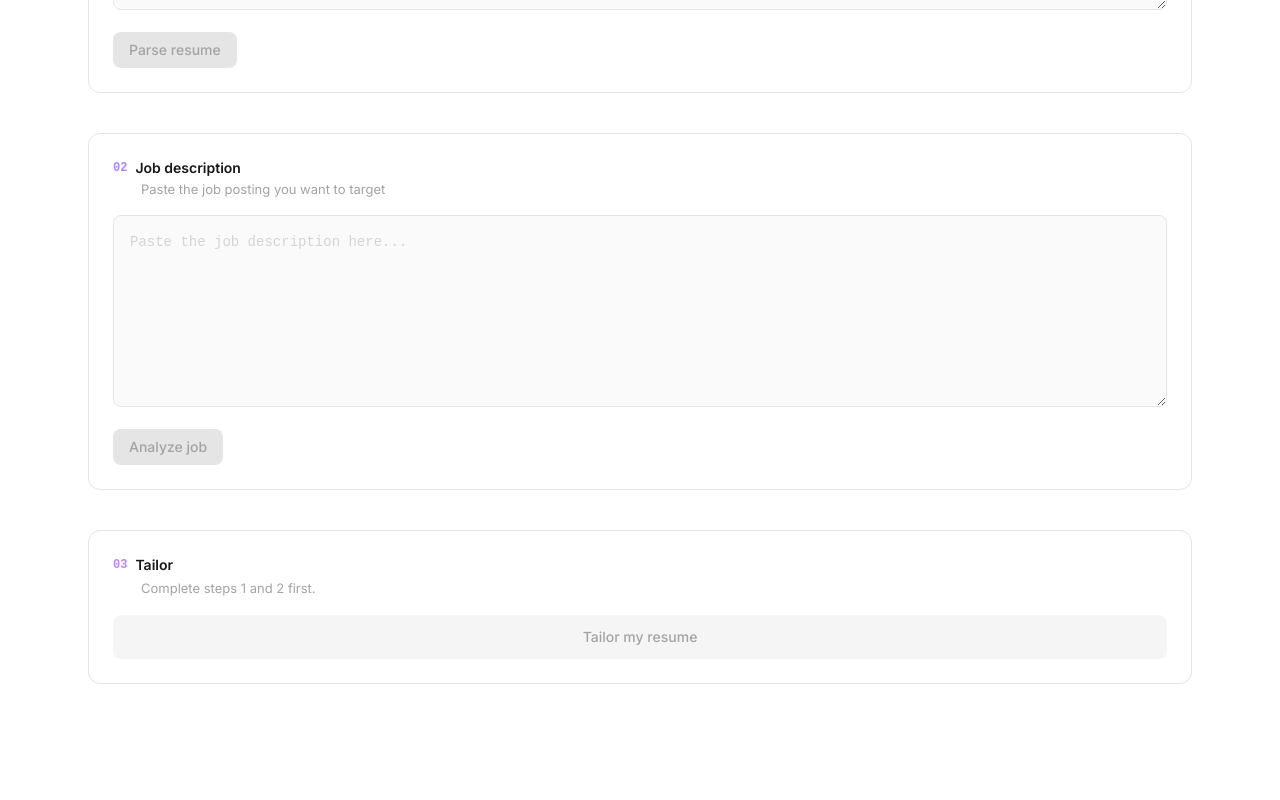
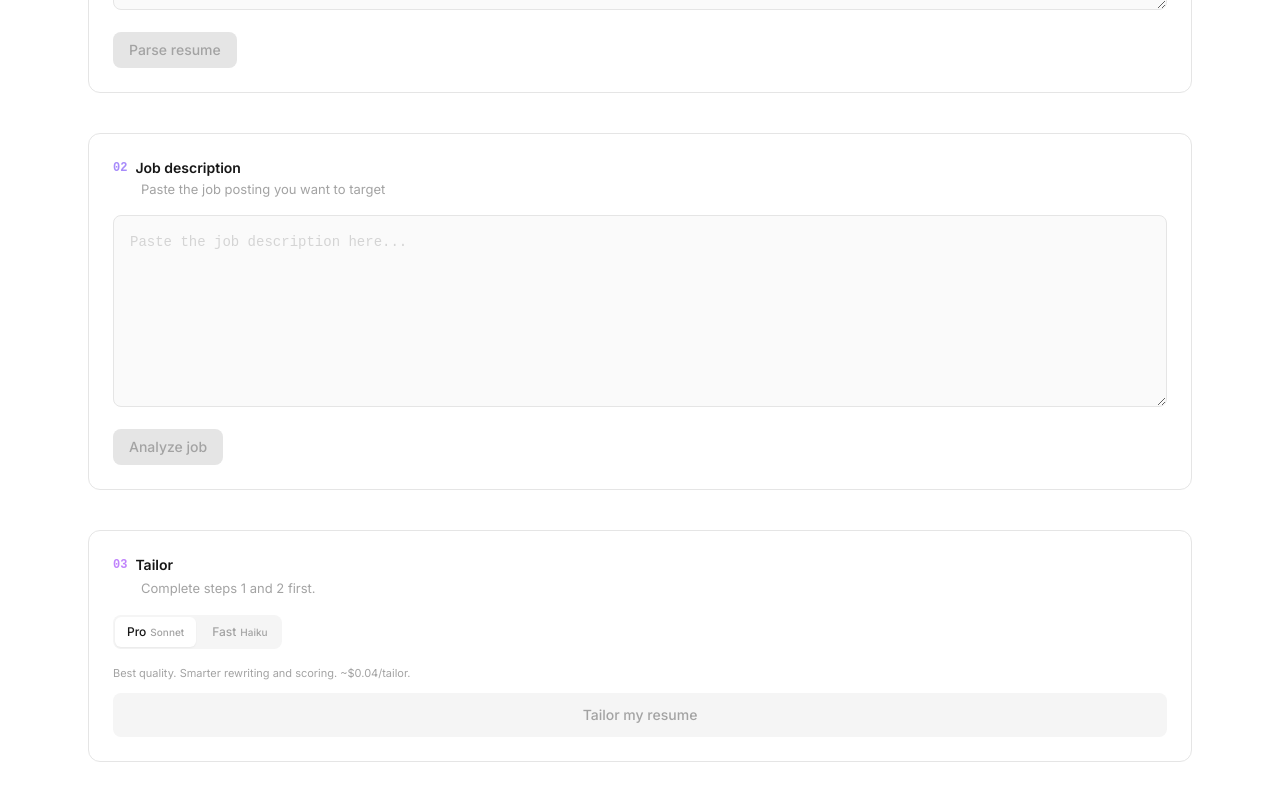
Before and after one commit to harshitjaiswal-pm/AutoapplyAi, a Next.js app: page /tailor in a window 1280 px wide. Shown: the part 465-1265 px from the top of the page. Before the commit the page ends 1197 px from the top, so only its background shows below. Built offline with nearby package versions, Linux system fonts and the light colour scheme.

Commit message:
Add model selector: Pro (Sonnet) vs Fast (Haiku), switch parsing to Haiku

```diff
--- a/src/app/api/analyze-job/route.ts
+++ b/src/app/api/analyze-job/route.ts
@@ -31,7 +31,7 @@ export async function POST(request: NextRequest) {
     const anthropic = new Anthropic({ apiKey });
 
     const message = await anthropic.messages.create({
-      model: "claude-sonnet-4-20250514",
+      model: "claude-haiku-4-5-20251001",  // Haiku — fast & cheap, perfect for extraction
       max_tokens: 4096,
       system: JOB_ANALYZER_SYSTEM,
       messages: [
--- a/src/app/api/parse-resume/route.ts
+++ b/src/app/api/parse-resume/route.ts
@@ -45,7 +45,7 @@ export async function POST(request: NextRequest) {
     const anthropic = new Anthropic({ apiKey });
 
     const message = await anthropic.messages.create({
-      model: "claude-sonnet-4-20250514",
+      model: "claude-haiku-4-5-20251001",  // Haiku — fast & cheap, perfect for extraction
       max_tokens: 4096,
       system: RESUME_PARSER_SYSTEM,
       messages: [
--- a/src/app/api/tailor-resume/route.ts
+++ b/src/app/api/tailor-resume/route.ts
@@ -18,7 +18,7 @@ import { RESUME_TAILOR_SYSTEM } from "@/lib/prompts";
 
 export async function POST(request: NextRequest) {
   try {
-    const { parsedResume, parsedJob } = await request.json();
+    const { parsedResume, parsedJob, mode } = await request.json();
 
     if (!parsedResume || !parsedJob) {
       return NextResponse.json(
@@ -35,11 +35,17 @@ export async function POST(request: NextRequest) {
       );
     }
 
+    // Model selection: "fast" = Haiku (cheap), "pro" = Sonnet (better quality)
+    const modelId =
+      mode === "fast"
+        ? "claude-haiku-4-5-20251001"
+        : "claude-sonnet-4-20250514";
+
     const anthropic = new Anthropic({ apiKey });
 
     const message = await anthropic.messages.create({
-      model: "claude-sonnet-4-20250514",
-      max_tokens: 8192, // Larger limit — tailored resumes are long
+      model: modelId,
+      max_tokens: 8192,
       system: RESUME_TAILOR_SYSTEM,
       messages: [
         {
--- a/src/components/TailorEngine.tsx
+++ b/src/components/TailorEngine.tsx
@@ -47,6 +47,7 @@ export default function TailorEngine() {
   const [exporting, setExporting] = useState("");
   const [copied, setCopied] = useState("");
   const [tab, setTab] = useState<"resume" | "cover">("resume");
+  const [mode, setMode] = useState<"pro" | "fast">("pro");
 
   const {
     parsedResume,
@@ -68,7 +69,7 @@ export default function TailorEngine() {
       const res = await fetch("/api/tailor-resume", {
         method: "POST",
         headers: { "Content-Type": "application/json" },
-        body: JSON.stringify({ parsedResume, parsedJob }),
+        body: JSON.stringify({ parsedResume, parsedJob, mode }),
       });
       const data = await res.json();
       if (!res.ok) { setError(data.error || "Tailoring failed."); return; }
@@ -124,6 +125,37 @@ export default function TailorEngine() {
             ? "Analyze the job first."
             : "Ready. This takes about 15-30 seconds."}
         </p>
+        {/* Mode selector */}
+        <div className="flex items-center gap-1 p-0.5 bg-neutral-100 rounded-lg mb-4 w-fit">
+          <button
+            onClick={() => setMode("pro")}
+            className={`text-[12px] font-medium px-3 py-1.5 rounded-md transition-all ${
+              mode === "pro"
+                ? "bg-white text-neutral-900 shadow-sm"
+                : "text-neutral-400 hover:text-neutral-600"
+            }`}
+          >
+            Pro
+            <span className="text-[10px] text-neutral-400 ml-1">Sonnet</span>
+          </button>
+          <button
+            onClick={() => setMode("fast")}
+            className={`text-[12px] font-medium px-3 py-1.5 rounded-md transition-all ${
+              mode === "fast"
+                ? "bg-white text-neutral-900 shadow-sm"
+                : "text-neutral-400 hover:text-neutral-600"
+            }`}
+          >
+            Fast
+            <span className="text-[10px] text-neutral-400 ml-1">Haiku</span>
+          </button>
+        </div>
+        <p className="text-[11px] text-neutral-400 mb-3">
+          {mode === "pro"
+            ? "Best quality. Smarter rewriting and scoring. ~$0.04/tailor."
+            : "3x cheaper, 2x faster. Good for bulk applications. ~$0.01/tailor."}
+        </p>
+
         <button
           onClick={handleTailor}
           disabled={!canTailor}
```
